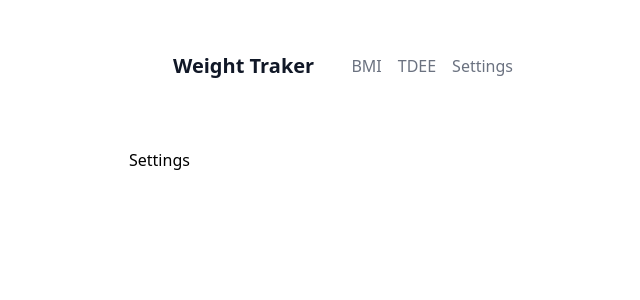
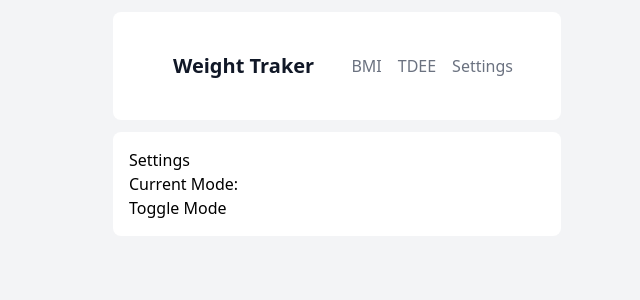
Before and after one commit to maurodf0/weight-traker, a Vue app: page /settings in a window 1280 px wide. Shown: the top 300 px of the page, without its empty margins (303-943 px from the left). Built offline with nearby package versions, Linux system fonts and the light colour scheme; the HTML template or start-up script is replaced by a standard one.

Commit message:
useColorMode

```diff
--- a/src/App.vue
+++ b/src/App.vue
@@ -11,3 +11,14 @@ import AppHeader from './components/AppHeader.vue'
     </section>
   </main>
 </template>
+
+<style>
+  body {
+    background-color: #f3f4f6;
+  }
+
+  .dark body {
+    background-color: #1a202c;
+  }
+
+  </style>
--- a/src/views/SettingsView.vue
+++ b/src/views/SettingsView.vue
@@ -1,12 +1,20 @@
+<template>
+  <div>
+    <h1>Settings</h1>
+    <p>Current Mode: {{ mode.value }}</p>
+    <button @click="toggleMode">
+      Toggle Mode
+    </button>
+  </div>
+</template>
+
 <script setup lang="ts">
+import { useColorMode } from '@vueuse/core'
 
+const mode = useColorMode() // Ref<'dark' | 'light'>
 
+const toggleMode = () => {
+  // Accediamo a mode.value per leggere e modificare la modalità
+  mode.value = mode.value === 'dark' ? 'light' : 'dark'
+}
 </script>
-
-<template>
-    <div>
-        <h1>Settings</h1>
-
-
-    </div>
-</template>
```
